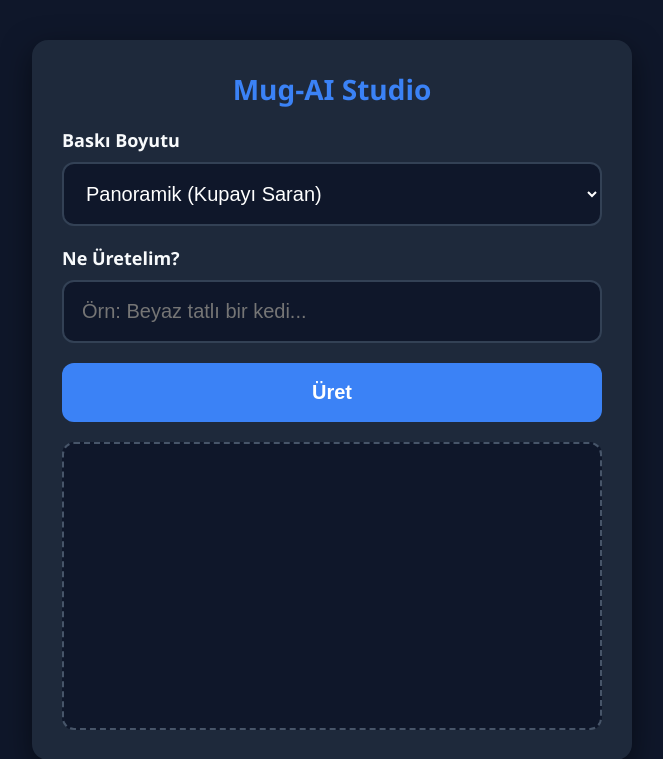
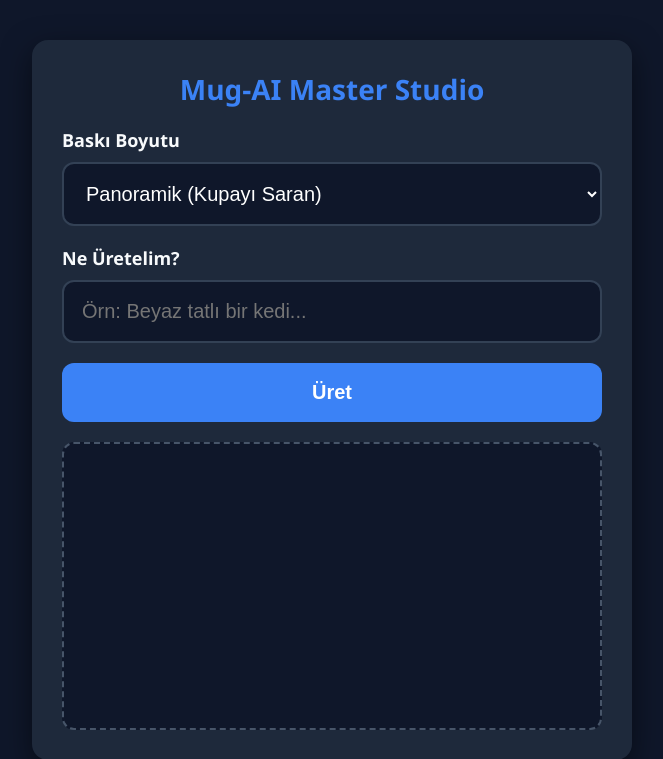
Before and after one commit to fthlabz/mug-ai, a Flask app: page / in a window 1280 px wide. Shown: the top 759 px of the page, without its empty margins (308-971 px from the left). Run offline with Flask 3, Linux system fonts and the light colour scheme; some libraries are stand-ins or nearby versions.

Commit message:
Update index.html

```diff
--- a/templates/index.html
+++ b/templates/index.html
@@ -3,7 +3,7 @@
 <head>
     <meta charset="UTF-8">
     <meta name="viewport" content="width=device-width, initial-scale=1.0">
-    <title>Mug-AI: Dark Studio</title>
+    <title>Mug-AI: Master Studio</title>
     <script src="https://cdnjs.cloudflare.com/ajax/libs/crypto-js/4.1.1/crypto-js.min.js"></script>
     <style>
         :root {
@@ -93,7 +93,7 @@
 
 <div class="app-container">
     <div class="header">
-        <h1>Mug-AI Studio</h1>
+        <h1>Mug-AI Master Studio</h1>
     </div>
 
     <label for="printSize">Baskı Boyutu</label>
@@ -117,6 +117,7 @@
 </div>
 
 <script>
+    // Hayalet Kilit Mimarisi
     const sifreliKasa = "U2FsdGVkX1/7ytPepRabsGIChr25zzuga4wkk5q74mbbLrGDZD4VhMKw8mng7QncKmcyJGwPxZ0gAPHu2yEU/w==";
     const gizliPin = "1453";
 
@@ -145,7 +146,7 @@
             btn.disabled = true;
             resultImg.style.display = "none";
             downloadBtn.style.display = "none";
-            statusEl.innerHTML = "Türkçe girdi İngilizce'ye çevriliyor... 🇹🇷 ➔ 🇬🇧";
+            statusEl.innerHTML = "Türkçe girdi çevriliyor... 🇹🇷 ➔ 🇬🇧";
             statusEl.style.display = "block";
 
             let englishSubject = userSubject;
@@ -157,13 +158,18 @@
                 }
             } catch(e) { console.warn("Çeviri başarısız."); }
 
-            statusEl.innerHTML = "O pofuduk 3D Görsel İşleniyor (Bu işlem 15-30 sn sürebilir)... ⏳";
+            statusEl.innerHTML = "Master Görsel İşleniyor (15-30 sn)... ⏳";
 
-            // YENİ TERTEMİZ PROMPT: Kâğıt/Kutu kelimeleri tamamen çıkarıldı. Sadece bulut, kar ve gerçekçi obje.
-            const finalPrompt = `A hyper-realistic, highly detailed photorealistic ${englishSubject} peering out from inside a deep, soft circular hole. The hole and surrounding frame are made entirely of fluffy white clouds, soft snow, and frosty ice crystals. Extreme 3D depth, soft pastel blue background behind the clouds, highly adorable, cozy and magical atmosphere, macro photography style, 8k resolution.`;
+            // PRO LEVEL MASTER PROMPT MİMARİSİ
+            const finalPrompt = `MASTERPIECE PHOTOGRAPH. ULTRA REALISTIC. NOT ARTWORK.
+STYLE RULES (MANDATORY): real photography, highly detailed, layered paper-cut shadow box, soft foam/clay texture, 3D diorama, organic soft materials, natural fluffy texture, living subject focus, minimal environment, no constructed scene, no artistic interpretation.
+SUBJECT: A hyper realistic fluffy ${englishSubject} peeking through a soft circular opening made ONLY of clouds and snow.
+COMPOSITION: subject centered, face dominant, close-up macro shot, subject closer than environment.
+ENVIRONMENT: soft pastel blue background, cloud opening looks natural and alive, no solid structures.
+CAMERA: 85mm lens, studio lighting, shallow depth of field, photographic realism, 8k ultra detailed fur texture, extreme cuteness realism.`;
 
-            // Kâğıt ve ahşap türevlerini kesin olarak yasaklayan güçlü negatif prompt
-            const negativePrompt = "paper, paper-cut, origami, cardboard, wood, wooden box, stiff frame, square frame, 2d, illustration, drawing, painting, cartoon, flat, ugly, deformed, text, watermark";
+            // NEGATIVE MASTER PROMPT
+            const negativePrompt = `frame, square frame, border, box, cube, cardboard, wood, wooden structure, scene design, illustration, cartoon, painting, drawing, cgi scene, 3d render room, stage, fake environment`;
 
             const startRes = await fetch("/api/generate", {
                 method: "POST",
@@ -215,6 +221,7 @@
         }
     }
 
+    // Acil Fren Sistemi
     window.addEventListener('beforeunload', (event) => {
         if (currentPredictionId && cachedApiKey) {
             fetch('/api/cancel', {
@@ -235,7 +242,7 @@
             const blobUrl = window.URL.createObjectURL(blob);
             const a = document.createElement('a');
             a.href = blobUrl;
-            a.download = `mug-ai-premium-${Date.now()}.png`;
+            a.download = `mug-ai-master-${Date.now()}.png`;
             document.body.appendChild(a);
             a.click();
             document.body.removeChild(a);
```
